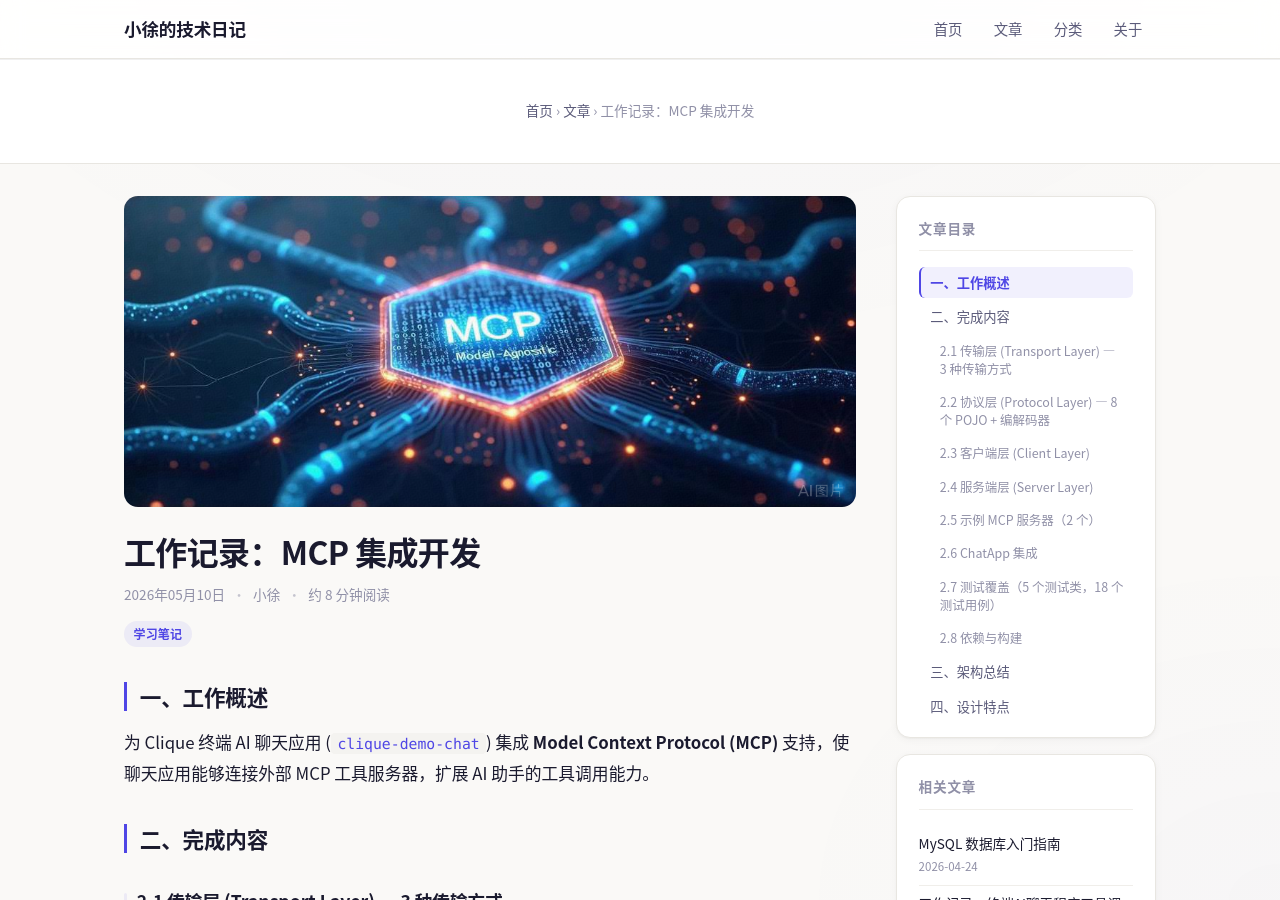
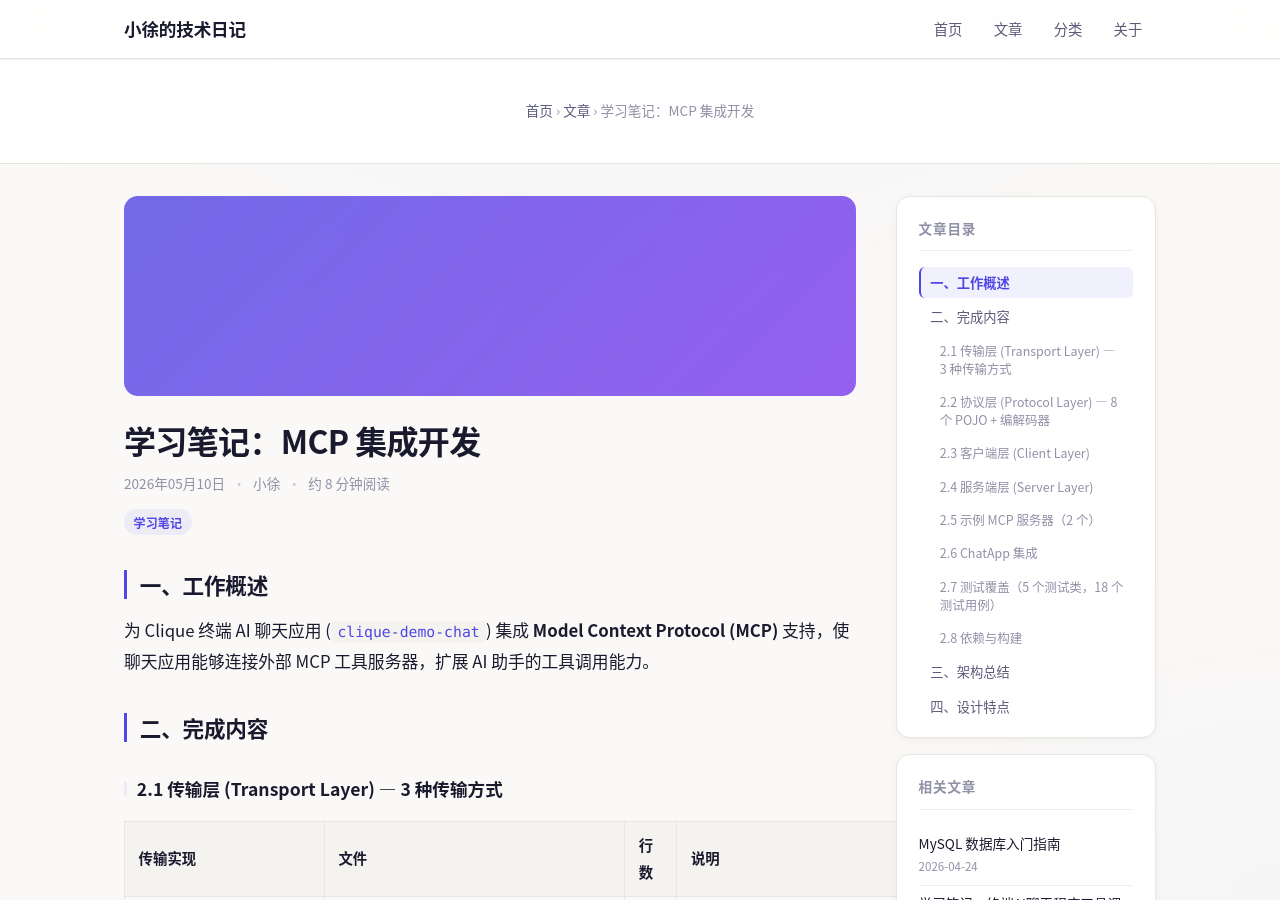
Before and after one commit to XyfHub/XyfHub.github.io, a Jekyll site: the page built from _posts/2026-05-10-mcp-integration.md, in a window 1280 px wide and 900 px high. Built offline with Jekyll 4.4.1, drawn with Linux system fonts in a browser that asks for light colours; some of the changed text lies outside the part shown.

Commit message:
fix: remove cover images from 学习笔记 posts
Co-Authored-By: Claude Opus 4.7 <noreply@anthropic.com>

```diff
--- a/_posts/2026-05-02-chatapp-tool-calling.md
+++ b/_posts/2026-05-02-chatapp-tool-calling.md
@@ -1,10 +1,10 @@
 ---
 layout: post
-title: "工作记录：终端AI聊天程序工具调用功能开发"
+title: "学习笔记：终端AI聊天程序工具调用功能开发"
 date: 2026-05-02 10:00:00 +0800
 categories: [学习笔记]
 tags: [Java, AI, 工具调用, Function Calling, MiMo, 终端应用]
-cover: /assets/images/study-notes-5.02.png
+
 ---
 
 ## 一、问题
--- a/_posts/2026-05-10-mcp-integration.md
+++ b/_posts/2026-05-10-mcp-integration.md
@@ -1,10 +1,10 @@
 ---
 layout: post
-title: "工作记录：MCP 集成开发"
+title: "学习笔记：MCP 集成开发"
 date: 2026-05-10 10:00:00 +0800
 categories: [学习笔记]
 tags: [Java, MCP, Model Context Protocol, AI, 终端应用, JSON-RPC, MCP服务器]
-cover: /assets/images/study-notes-5.10.png
+
 ---
 
 ## 一、工作概述
```
Also changed, not shown: _posts/2026-04-28-chatapp-study-notes.md (+1 -1 lines).
